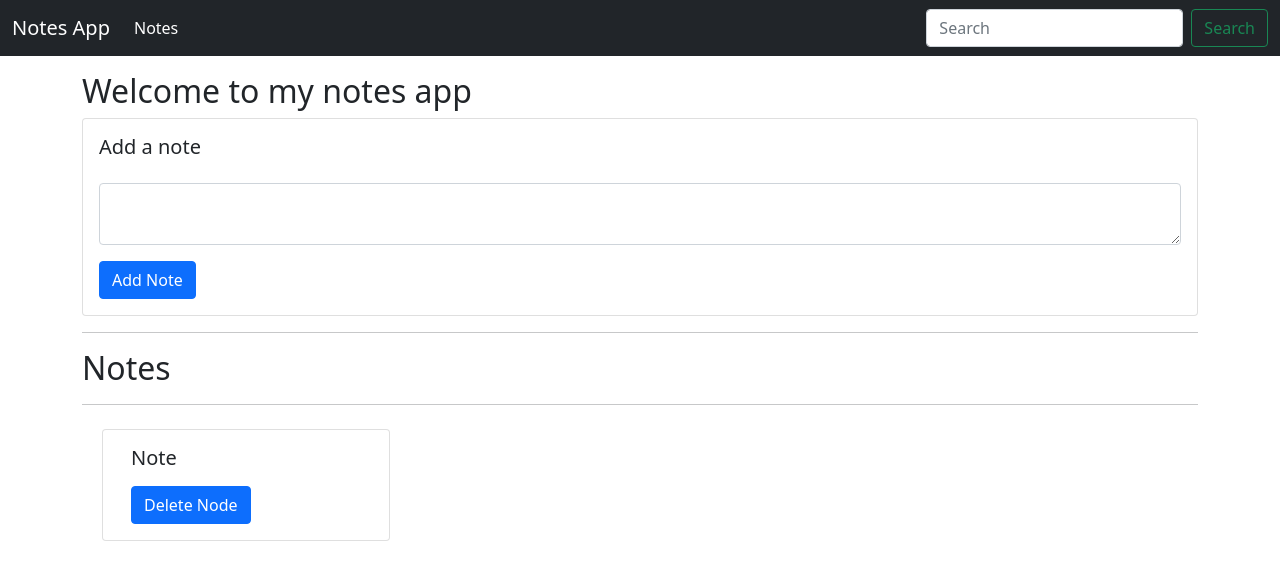
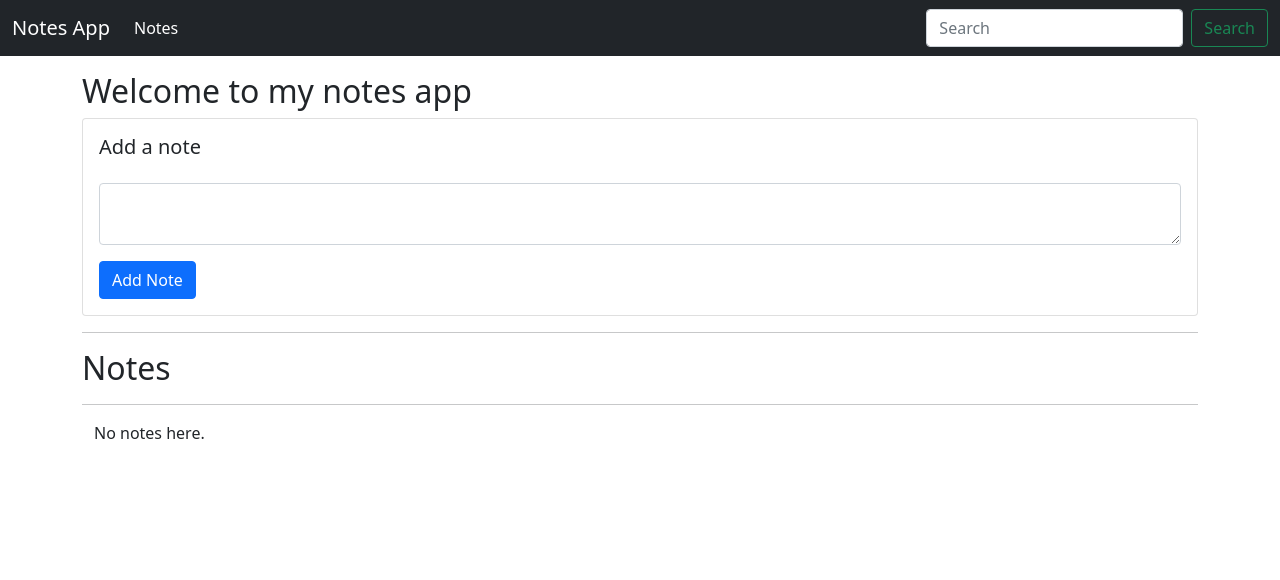
Before and after one commit to RastogiTanya/NotesApp, a plain HTML site: page Index.html in a window 1280 px wide. Drawn offline with nearby package versions, Linux system fonts and the light colour scheme.

Commit message:
Comments added

```diff
--- a/App.js
+++ b/App.js
@@ -1,31 +1,33 @@
 console.log("welcome");
-
+showNotes(); //Displaying notes as soon as the page opens
 let addBtn = document.getElementById("addBtn");
-
+//Adding a note
 addBtn.addEventListener("click", function (e) {
     let addTxt = document.getElementById("addTxt");
     let notes = localStorage.getItem("notes");
-    if (notes==null){
-        notesObj=[];
+    if (notes == null) {
+        notesObj = [];
     }
-    else{
-        notesObj=JSON.parse(notes);
+    else {
+        notesObj = JSON.parse(notes);
     }
     notesObj.push(addTxt.value);
     localStorage.setItem("notes", JSON.stringify(notesObj));
-    addTxt.value="";
+    addTxt.value = "";
     showNotes();
 })
-function showNotes(){
+//Function to display notes as soon as they are added
+function showNotes() {
     let notes = localStorage.getItem("notes");
-    if (notes==null){
-        notesObj=[];
+    if (notes == null) {
+        notesObj = [];
     }
-    else{
-        notesObj=JSON.parse(notes);
+    else {
+        notesObj = JSON.parse(notes);
     }
-    let html="";
-    notesObj.forEach(function(element,index){
+    let html = "";
+    //Adding the card
+    notesObj.forEach(function (element, index) {
         html += `
         <div class="mx-2 my-2 card " style="width: 18rem;">
         <div class="card-body">
@@ -36,10 +38,12 @@ function showNotes(){
     </div>
         `;
     });
-    let notesElem=document.getElementById("notes");
-    if(notes.length!=0)
-    {
-        notesElem.innerHTML=html;
+    let notesElem = document.getElementById("notes");
+    if (notesObj.length != 0) {
+        notesElem.innerHTML = html;
     }
-
+    else {
+        notesElem.innerHTML = `No notes here.`;
+    }
 }
+//finction to delete the nodes
--- a/Index.html
+++ b/Index.html
@@ -48,14 +48,6 @@
         <h2>Notes</h2>
         <hr>
         <div id="notes" class="row container-fluid">
-            <div class="mx-2 my-2 card " style="width: 18rem;">
-                <div class="card-body">
-                  <h5 class="card-title">Note</h5>
-                  <p class="card-text"></p>
-                  <a href="#" class="btn btn-primary">Delete Node</a>
-                </div>
-            </div>
-
         </div>
     </div>
 
```
